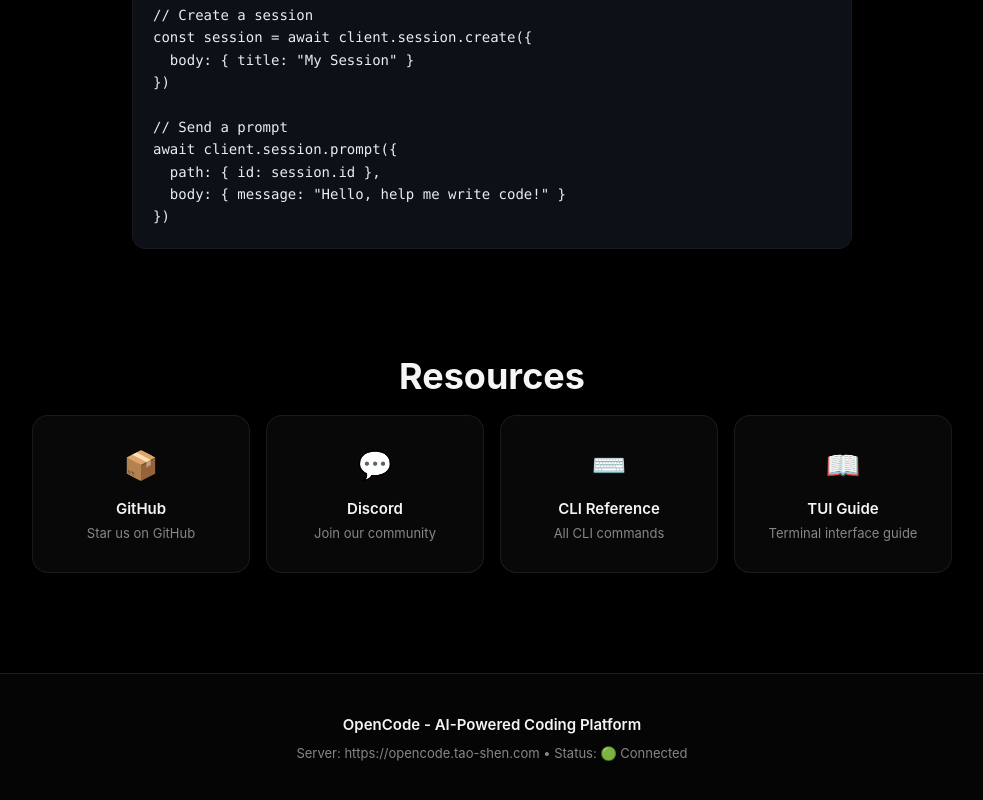
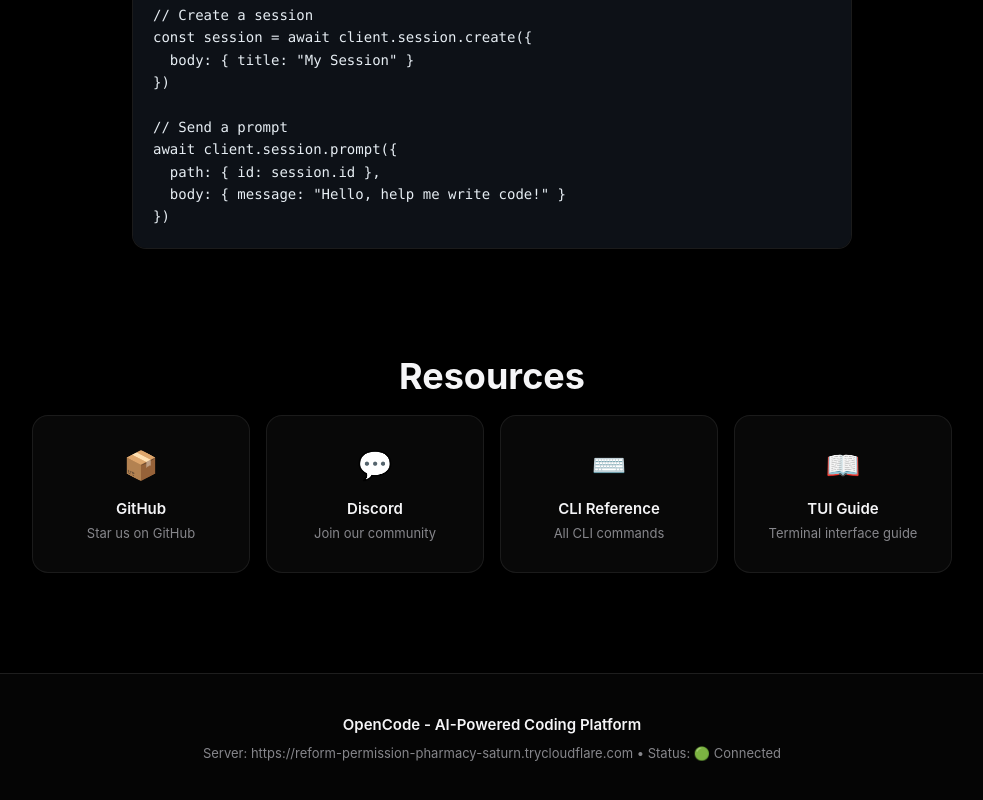
Before and after one commit to tao-shen/opencode-web, a Next.js app: page / in a window 1280 px wide. Shown: the part 2035-2835 px from the top of the page, without its empty margins (148-1131 px from the left). Built offline with nearby package versions, Linux system fonts and the light colour scheme.

Commit message:
fix: use working Cloudflare quick tunnel URL
Updated all URLs to use the active quick tunnel:
reform-permission-pharmacy-saturn.trycloudflare.com

This provides immediate functionality while named tunnel
setup is pending.

```diff
--- a/src/app/api/proxy/[[...path]]/route.ts
+++ b/src/app/api/proxy/[[...path]]/route.ts
@@ -1,6 +1,6 @@
 import { NextRequest, NextResponse } from 'next/server'
 
-const SERVER_URL = process.env.OPENCODE_SERVER_URL || 'https://opencode.tao-shen.com'
+const SERVER_URL = process.env.OPENCODE_SERVER_URL || 'https://reform-permission-pharmacy-saturn.trycloudflare.com'
 
 export async function GET(request: NextRequest) {
   const path = request.nextUrl.pathname.replace('/api/proxy', '')
--- a/src/app/docs/page.tsx
+++ b/src/app/docs/page.tsx
@@ -3,7 +3,7 @@
 import Link from 'next/link'
 
 export default function DocsPage() {
-  const serverUrl = 'https://opencode.tao-shen.com'
+  const serverUrl = 'https://reform-permission-pharmacy-saturn.trycloudflare.com'
 
   return (
     <div style={styles.container}>
--- a/src/app/page.tsx
+++ b/src/app/page.tsx
@@ -35,7 +35,7 @@ export default function HomePage() {
       .finally(() => setChecking(false))
   }, [])
 
-  const serverUrl = 'https://opencode.tao-shen.com'
+  const serverUrl = 'https://reform-permission-pharmacy-saturn.trycloudflare.com'
 
   return (
     <div style={styles.container}>
@@ -129,7 +129,7 @@ export default function HomePage() {
                 </svg>
               </div>
               <a
-                href="https://opencode.tao-shen.com"
+                href="https://reform-permission-pharmacy-saturn.trycloudflare.com"
                 target="_blank"
                 rel="noopener noreferrer"
                 style={styles.directLink}
--- a/src/app/terminal/page.tsx
+++ b/src/app/terminal/page.tsx
@@ -113,7 +113,7 @@ export default function TerminalPage() {
         term.write('\r\n\x1b[1;34m🚀 Initializing OpenCode Terminal...\x1b[0m\r\n')
 
         // Connect via Cloudflare Tunnel with custom domain
-        const tunnelUrl = 'opencode.tao-shen.com'
+        const tunnelUrl = 'reform-permission-pharmacy-saturn.trycloudflare.com'
         const wsUrl = `wss://${tunnelUrl}/pty/connect`
 
         setStatus('connecting')
```
Also changed, not shown: 1 other file (tests, documents, lock files or other folders).
